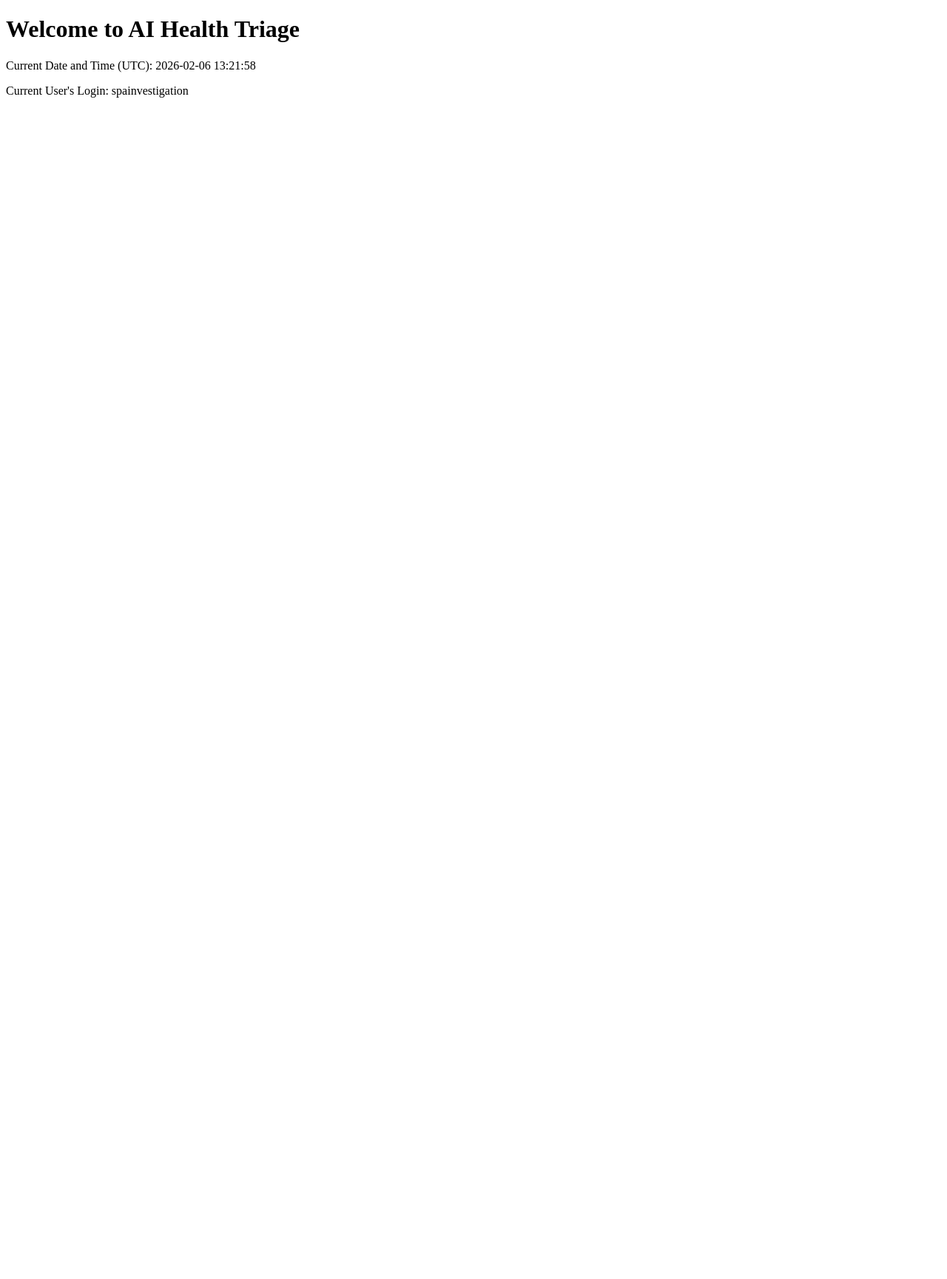
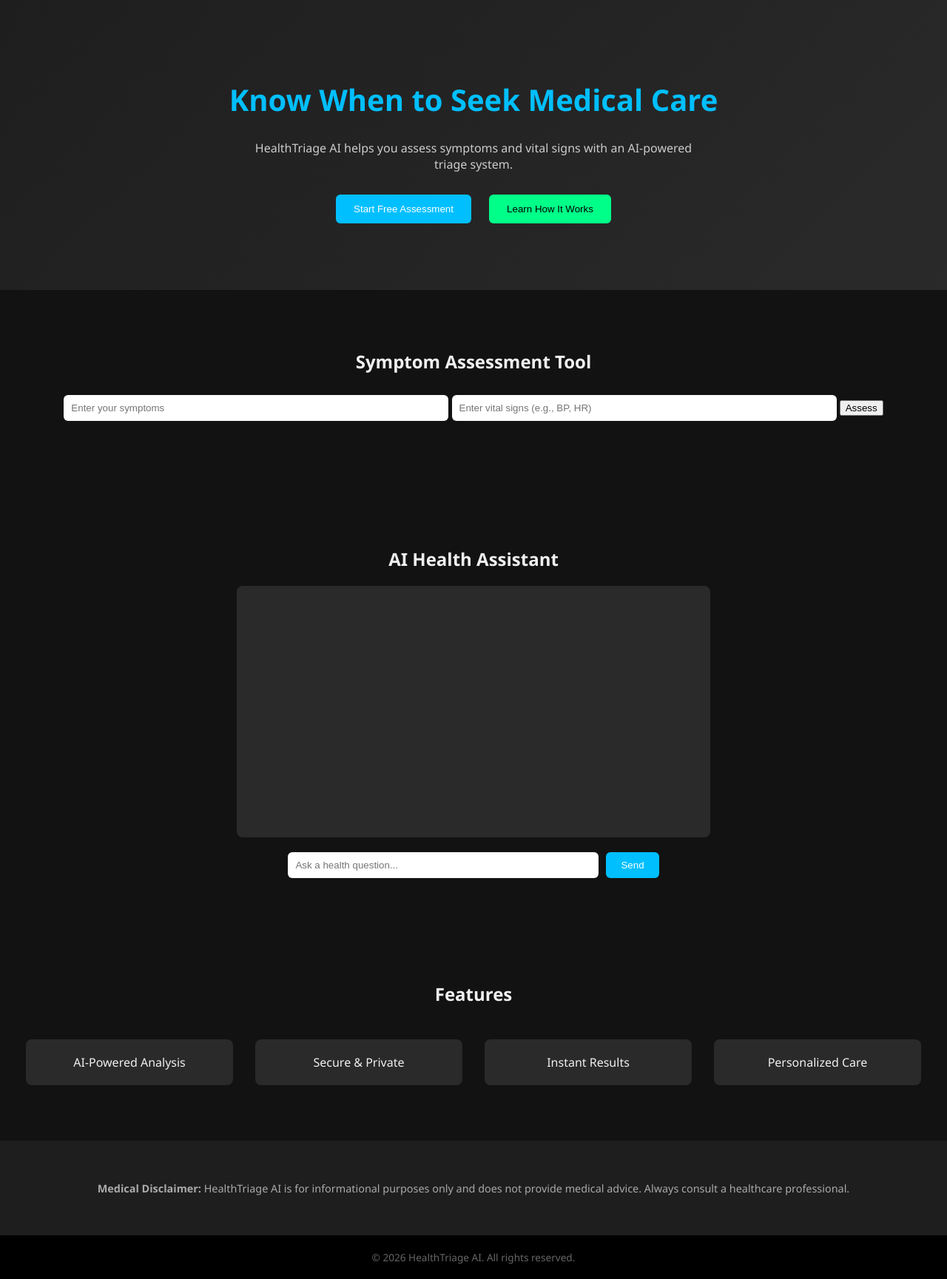
Before and after one commit to spainvestigation/AI-HEALTH-TRIAGE-, a plain HTML site: page index.html in a window 1280 px wide. Shown: the whole page at 74% size. Before the commit the page ends 800 px from the top, so only its background shows below. Drawn offline with Linux system fonts and the light colour scheme.

Commit message:
Update index.html

```diff
--- a/index.html
+++ b/index.html
@@ -1,13 +1,137 @@
 <!DOCTYPE html>
 <html lang="en">
 <head>
-    <meta charset="UTF-8">
-    <meta name="viewport" content="width=device-width, initial-scale=1.0">
-    <title>AI Health Triage | Home</title>
+  <meta charset="UTF-8">
+  <meta name="viewport" content="width=device-width, initial-scale=1.0">
+  <title>HealthTriage AI</title>
+  <style>
+    body { margin:0; font-family:'Segoe UI',Roboto,sans-serif; background:#121212; color:#f0f0f0;}
+    header { text-align:center; padding:80px 20px; background:linear-gradient(135deg,#1e1e1e,#2a2a2a);}
+    header h1 { font-size:2.5rem; color:#00bfff;}
+    header p { max-width:600px; margin:20px auto; color:#ccc;}
+    .cta-buttons button { margin:10px; padding:12px 24px; border:none; border-radius:6px; cursor:pointer;}
+    .start { background:#00bfff; color:#fff;}
+    .learn { background:#00ff88; color:#000;}
+    .assessment, .chatbox, .features { padding:60px 20px; text-align:center;}
+    .assessment input { width:80%; max-width:500px; padding:10px; margin:10px 0; border-radius:6px; border:none;}
+    .categories { display:flex; flex-wrap:wrap; justify-content:center; margin-top:30px;}
+    .category { flex:1 1 200px; margin:10px; padding:20px; border-radius:8px; font-weight:bold; color:#fff;}
+    .emergency{background:#ff3333;} .urgent{background:#ff8800;} .routine{background:#3399ff;} .selfcare{background:#33cc66;}
+    .chat-log { max-width:600px; margin:20px auto; background:#2a2a2a; border-radius:8px; padding:20px; height:300px; overflow-y:auto;}
+    .user-msg{color:#3399ff; margin:10px 0;} .ai-msg{color:#33cc66; margin:10px 0;}
+    .chat-input { display:flex; justify-content:center; margin-top:20px;}
+    .chat-input input { flex:1; max-width:400px; padding:10px; border-radius:6px; border:none;}
+    .chat-input button { margin-left:10px; padding:10px 20px; border:none; border-radius:6px; background:#00bfff; color:#fff; cursor:pointer;}
+    .feature-cards { display:flex; flex-wrap:wrap; justify-content:center; margin-top:30px;}
+    .card { flex:1 1 200px; margin:15px; padding:20px; background:#2a2a2a; border-radius:8px;}
+    .disclaimer { padding:40px 20px; background:#1e1e1e; text-align:center; font-size:0.9rem; color:#aaa;}
+    footer { padding:20px; text-align:center; background:#000; color:#666; font-size:0.85rem;}
+    @media(max-width:768px){.categories,.feature-cards{flex-direction:column;}}
+  </style>
 </head>
 <body>
-    <h1>Welcome to AI Health Triage</h1>
-    <p>Current Date and Time (UTC): 2026-02-06 13:21:58</p>
-    <p>Current User's Login: spainvestigation</p>
+
+<!-- Hero Section -->
+<header>
+  <h1>Know When to Seek Medical Care</h1>
+  <p>HealthTriage AI helps you assess symptoms and vital signs with an AI‑powered triage system.</p>
+  <div class="cta-buttons">
+    <button class="start">Start Free Assessment</button>
+    <button class="learn">Learn How It Works</button>
+  </div>
+</header>
+
+<!-- Symptom Assessment -->
+<section class="assessment">
+  <h2>Symptom Assessment Tool</h2>
+  <input id="symptoms" type="text" placeholder="Enter your symptoms">
+  <input id="vitals" type="text" placeholder="Enter vital signs (e.g., BP, HR)">
+  <button onclick="assessSymptoms()">Assess</button>
+  <div id="result" style="margin-top:20px; font-size:1.2rem;"></div>
+</section>
+
+<!-- AI Chatbox -->
+<section class="chatbox">
+  <h2>AI Health Assistant</h2>
+  <div class="chat-log" id="chatLog"></div>
+  <div class="chat-input">
+    <input id="chatInput" type="text" placeholder="Ask a health question...">
+    <button onclick="sendMessage()">Send</button>
+  </div>
+</section>
+
+<!-- Features -->
+<section class="features">
+  <h2>Features</h2>
+  <div class="feature-cards">
+    <div class="card">AI‑Powered Analysis</div>
+    <div class="card">Secure & Private</div>
+    <div class="card">Instant Results</div>
+    <div class="card">Personalized Care</div>
+  </div>
+</section>
+
+<!-- Disclaimer -->
+<section class="disclaimer">
+  <p><strong>Medical Disclaimer:</strong> HealthTriage AI is for informational purposes only and does not provide medical advice. Always consult a healthcare professional.</p>
+</section>
+
+<!-- Footer -->
+<footer>© 2026 HealthTriage AI. All rights reserved.</footer>
+
+<script>
+  // Symptom Assessment Logic
+  function assessSymptoms() {
+    const symptoms = document.getElementById('symptoms').value.toLowerCase();
+    const vitals = document.getElementById('vitals').value.toLowerCase();
+    let category = '';
+    if (symptoms.includes('chest pain') || vitals.includes('low bp') || vitals.includes('high hr')) {
+      category = '<div class="category emergency">Emergency: Immediate medical attention needed</div>';
+    } else if (symptoms.includes('fever') || symptoms.includes('infection')) {
+      category = '<div class="category urgent">Urgent: See a doctor within 24 hours</div>';
+    } else if (symptoms.includes('cough') || symptoms.includes('headache')) {
+      category = '<div class="category routine">Routine: Schedule an appointment soon</div>';
+    } else {
+      category = '<div class="category selfcare">Self‑Care: Manage at home with guidance</div>';
+    }
+    document.getElementById('result').innerHTML = category;
+  }
+
+  // Chatbox Logic
+  function sendMessage() {
+    const input = document.getElementById('chatInput');
+    const text = input.value.trim();
+    if (!text) return;
+    addMessage('user', text);
+    input.value = '';
+    setTimeout(() => {
+      const reply = generateAIResponse(text);
+      addMessage('ai', reply);
+    }, 800);
+  }
+
+  function addMessage(sender, text) {
+    const chatLog = document.getElementById('chatLog');
+    const div = document.createElement('div');
+    div.className = sender === 'user' ? 'user-msg' : 'ai-msg';
+    div.textContent = (sender === 'user' ? 'You: ' : 'AI: ') + text;
+    chatLog.appendChild(div);
+    chatLog.scrollTop = chatLog.scrollHeight;
+  }
+
+  // Simple AI response simulation
+  function generateAIResponse(text) {
+    if (text.toLowerCase().includes('fever')) {
+      return "A fever can indicate infection. Stay hydrated and monitor your temperature.";
+    } else if (text.toLowerCase().includes('headache')) {
+      return "Headaches are common. Rest, hydration, and over-the-counter remedies may help.";
+    } else if (text.toLowerCase().includes('cough')) {
+      return "A cough may be mild or linked to infection. If persistent, consult a doctor.";
+    } else {
+      return "I recommend monitoring your symptoms and consulting a healthcare provider if they worsen.";
+    }
+  }
+</script>
+
 </body>
 </html>
```
